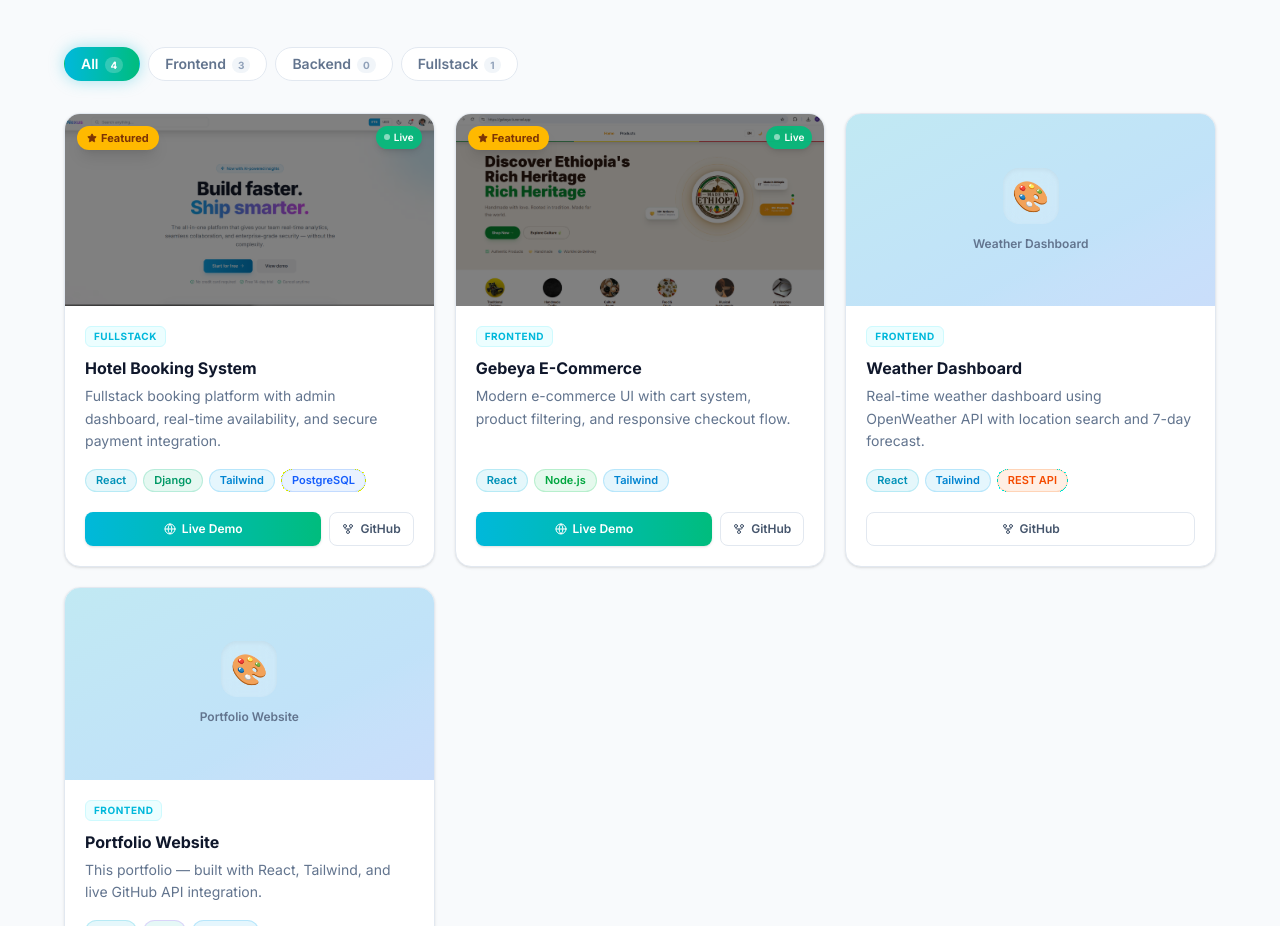
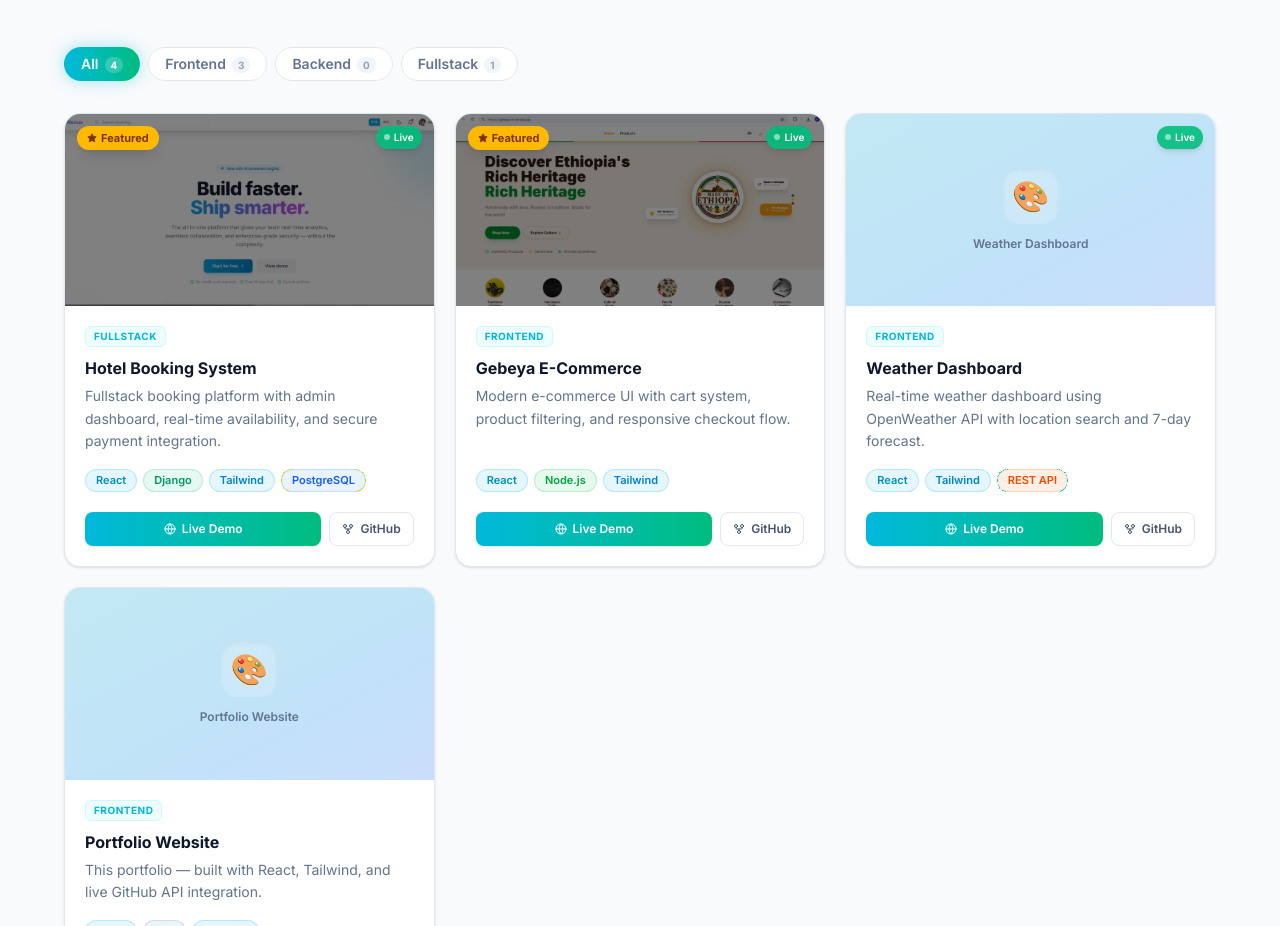
Before and after one commit to bamites1-sketch/my-portfolio, a React (Vite) app: page / in a window 1280 px wide. Shown: the part 2460-3386 px from the top of the page. Built offline with nearby package versions, Linux system fonts and the light colour scheme; no server answers.

Commit message:
feat: add live demo link to Weather Dashboard project

```diff
--- a/src/data/projects.js
+++ b/src/data/projects.js
@@ -29,8 +29,8 @@ export const projects = [
     image: null,
     tech: ["React", "Tailwind", "REST API"],
     category: "Frontend",
-    live: null,
-    github: "https://github.com/bamites1-sketch",
+    live: "https://weather-bamites1-sketch.vercel.app",
+    github: "https://github.com/bamites1-sketch/weather",
     featured: false,
   },
   {
```
